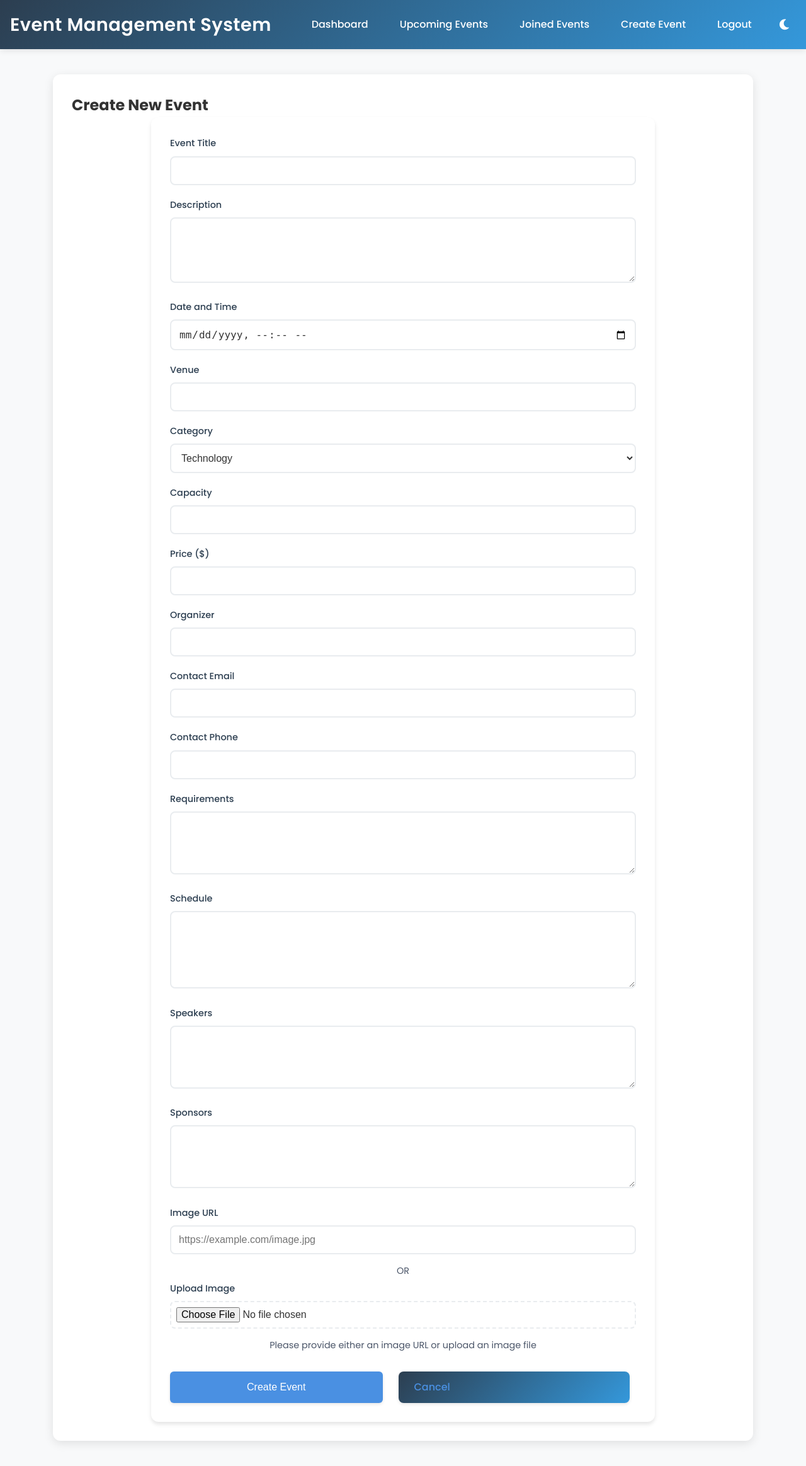
After one commit to Umar-MultiverseCode/Event-Management, a Flask app: page /create_event in a window 1280 px wide. The commit adds this page. Shown: the whole page at 63% size. Run offline with Flask 3, Linux system fonts and the light colour scheme; a user stored in the database is signed in.

Commit message:
Done with event creations feature

```diff
--- a/app.py
+++ b/app.py
@@ -1,13 +1,22 @@
-from flask import Flask, render_template, request, redirect, url_for, flash
+from flask import Flask, render_template, request, redirect, url_for, flash, send_from_directory
 from flask_sqlalchemy import SQLAlchemy
 from flask_login import LoginManager, UserMixin, login_user, login_required, logout_user, current_user
 from werkzeug.security import generate_password_hash, check_password_hash
 from datetime import datetime, timedelta
 import random
+import os
+from werkzeug.utils import secure_filename
 
 app = Flask(__name__)
 app.config['SECRET_KEY'] = 'your-secret-key-here'
 app.config['SQLALCHEMY_DATABASE_URI'] = 'sqlite:///events.db'
+app.config['UPLOAD_FOLDER'] = 'static/uploads'
+app.config['MAX_CONTENT_LENGTH'] = 16 * 1024 * 1024  # 16MB max file size
+ALLOWED_EXTENSIONS = {'png', 'jpg', 'jpeg', 'gif'}
+
+# Create upload folder if it doesn't exist
+os.makedirs(app.config['UPLOAD_FOLDER'], exist_ok=True)
+
 db = SQLAlchemy(app)
 login_manager = LoginManager()
 login_manager.init_app(app)
@@ -140,33 +149,125 @@ def logout():
     logout_user()
     return redirect(url_for('login'))
 
+@app.route('/delete_event/<int:event_id>', methods=['POST'])
+@login_required
+def delete_event(event_id):
+    event = Event.query.get_or_404(event_id)
+
+    # Check if the current user is the creator of the event
+    if event.created_by != current_user.id:
+        flash('You can only delete events that you created.')
+        return redirect(url_for('event_details', event_id=event_id))
+
+    # Delete the event's image file if it exists in the uploads folder
+    if event.image_url and event.image_url.startswith('/uploads/'):
+        filename = event.image_url.split('/')[-1]
+        file_path = os.path.join(app.config['UPLOAD_FOLDER'], filename)
+        if os.path.exists(file_path):
+            os.remove(file_path)
+
+    # Delete the event from the database
+    db.session.delete(event)
+    db.session.commit()
+
+    flash('Event has been successfully deleted.')
+    return redirect(url_for('dashboard'))
+
+def allowed_file(filename):
+    return '.' in filename and filename.rsplit('.', 1)[1].lower() in ALLOWED_EXTENSIONS
+
+@app.route('/create_event', methods=['GET', 'POST'])
+@login_required
+def create_event():
+    if request.method == 'POST':
+        # Get form data
+        title = request.form['title']
+        description = request.form['description']
+        date = datetime.strptime(request.form['date'], '%Y-%m-%dT%H:%M')
+        venue = request.form['venue']
+        category = request.form['category']
+        capacity = int(request.form['capacity'])
+        price = float(request.form['price'])
+        organizer = request.form['organizer']
+        contact_email = request.form['contact_email']
+        contact_phone = request.form['contact_phone']
+        requirements = request.form.get('requirements', '')
+        schedule = request.form.get('schedule', '')
+        speakers = request.form.get('speakers', '')
+        sponsors = request.form.get('sponsors', '')
+
+        # Handle image upload
+        image_url = request.form.get('image_url', '')
+        if 'image_file' in request.files:
+            file = request.files['image_file']
+            if file and file.filename and allowed_file(file.filename):
+                filename = secure_filename(file.filename)
+                # Add timestamp to filename to prevent duplicates
+                timestamp = datetime.now().strftime('%Y%m%d_%H%M%S')
+                filename = f"{timestamp}_{filename}"
+                file.save(os.path.join(app.config['UPLOAD_FOLDER'], filename))
+                image_url = url_for('uploaded_file', filename=filename)
+
+        # Create new event
+        event = Event(
+            title=title,
+            description=description,
+            date=date,
+            venue=venue,
+            category=category,
+            capacity=capacity,
+            price=price,
+            organizer=organizer,
+            contact_email=contact_email,
+            contact_phone=contact_phone,
+            requirements=requirements,
+            schedule=schedule,
+            speakers=speakers,
+            sponsors=sponsors,
+            image_url=image_url,
+            created_by=current_user.id
+        )
+
+        # Add to database
+        db.session.add(event)
+        db.session.commit()
+
+        flash('Event created successfully!')
+        return redirect(url_for('event_details', event_id=event.id))
+
+    return render_template('create_event.html')
+
+@app.route('/uploads/<filename>')
+def uploaded_file(filename):
+    return send_from_directory(app.config['UPLOAD_FOLDER'], filename)
+
 def init_db():
     with app.app_context():
-        # Drop all existing tables
-        db.drop_all()
-        # Create all tables
+        # Create all tables if they don't exist
         db.create_all()
 
-        # Create a test user
-        test_user = User(username='test')
-        test_user.set_password('test123')
-        db.session.add(test_user)
+        # Check if we need to add sample data
+        if not User.query.first():
+            # Create a test user
+            test_user = User(username='test')
+            test_user.set_password('test123')
+            db.session.add(test_user)
 
-        # Create sample events with rich content
-        events = [
-            Event(
-                title='Tech Conference 2024',
-                description='Join us for the most anticipated tech conference of the year! This event brings together industry leaders, innovators, and tech enthusiasts for three days of learning, networking, and inspiration. Featuring keynote speeches, panel discussions, and hands-on workshops.',
-                date=datetime(2024, 6, 15, 9, 0),
-                venue='Convention Center, New York',
-                category='Technology',
-                capacity=1000,
-                price=299.99,
-                organizer='Tech Innovators Inc.',
-                contact_email='info@techconference.com',
-                contact_phone='+1 (555) 123-4567',
-                requirements='Laptop, Notebook, Business Cards',
-                schedule='''Day 1:
+            # Create sample events with rich content
+            events = [
+                Event(
+                    title='Tech Conference 2024',
+                    description='Join us for the most anticipated tech conference of the year! This event brings together industry leaders, innovators, and tech enthusiasts for three days of learning, networking, and inspiration. Featuring keynote speeches, panel discussions, and hands-on workshops.',
+                    date=datetime(2024, 6, 15, 9, 0),
+                    venue='Convention Center, New York',
+                    category='Technology',
+                    capacity=1000,
+                    price=299.99,
+                    organizer='Tech Innovators Inc.',
+                    contact_email='info@techconference.com',
+                    contact_phone='+1 (555) 123-4567',
+                    requirements='Laptop, Notebook, Business Cards',
+                    schedule='''Day 1:
 - 9:00 AM: Registration
 - 10:00 AM: Opening Keynote
 - 12:00 PM: Lunch
@@ -179,11 +280,11 @@ Day 2:
 - 12:00 PM: Lunch
 - 2:00 PM: Breakout Sessions
 - 5:00 PM: Closing Remarks''',
-                speakers='''John Smith - CEO, TechCorp
+                    speakers='''John Smith - CEO, TechCorp
 Sarah Johnson - CTO, InnovateX
 Michael Brown - AI Researcher, Stanford
 Emily Davis - Product Manager, Google''',
-                sponsors='''Platinum Sponsors:
+                    sponsors='''Platinum Sponsors:
 - Microsoft
 - Amazon Web Services
 - Google Cloud
@@ -192,21 +293,21 @@ Gold Sponsors:
 - IBM
 - Oracle
 - Salesforce''',
-                image_url='https://images.unsplash.com/photo-1511795409834-432f31197ce6?w=800&auto=format&fit=crop&q=60'
-            ),
-            Event(
-                title='Music Festival 2024',
-                description='Experience three days of incredible music across multiple stages! From rock to electronic, jazz to hip-hop, this festival has something for every music lover. Join thousands of music enthusiasts for an unforgettable weekend of performances, food, and fun.',
-                date=datetime(2024, 7, 20, 18, 0),
-                venue='Central Park, New York',
-                category='Music',
-                capacity=5000,
-                price=199.99,
-                organizer='Music Events Co.',
-                contact_email='info@musicfestival.com',
-                contact_phone='+1 (555) 987-6543',
-                requirements='Valid ID, Comfortable Shoes, Sun Protection',
-                schedule='''Friday:
+                    image_url='https://images.unsplash.com/photo-1511795409834-432f31197ce6?w=800&auto=format&fit=crop&q=60'
+                ),
+                Event(
+                    title='Music Festival 2024',
+                    description='Experience three days of incredible music across multiple stages! From rock to electronic, jazz to hip-hop, this festival has something for every music lover. Join thousands of music enthusiasts for an unforgettable weekend of performances, food, and fun.',
+                    date=datetime(2024, 7, 20, 18, 0),
+                    venue='Central Park, New York',
+                    category='Music',
+                    capacity=5000,
+                    price=199.99,
+                    organizer='Music Events Co.',
+                    contact_email='info@musicfestival.com',
+                    contact_phone='+1 (555) 987-6543',
+                    requirements='Valid ID, Comfortable Shoes, Sun Protection',
+                    schedule='''Friday:
 - 6:00 PM: Gates Open
 - 7:00 PM: Opening Act
 - 9:00 PM: Headliner 1
@@ -223,12 +324,12 @@ Sunday:
 - 3:00 PM: Acoustic Stage
 - 6:00 PM: Final Headliner
 - 9:00 PM: Closing Ceremony''',
-                speakers='''Main Stage:
+                    speakers='''Main Stage:
 - The Rock Band
 - Electronic Duo
 - Jazz Ensemble
 - Hip-Hop Collective''',
-                sponsors='''Presented by:
+                    sponsors='''Presented by:
 - Spotify
 - Apple Music
 - SoundCloud
@@ -237,21 +338,21 @@ Sponsored by:
 - Red Bull
 - Coca-Cola
 - Samsung''',
-                image_url='https://images.unsplash.com/photo-1470229722913-7c0e2dbbafd3?w=800&auto=format&fit=crop&q=60'
-            ),
-            Event(
-                title='Startup Pitch Competition',
-                description='Calling all entrepreneurs! Present your innovative ideas to a panel of industry experts and potential investors. This competition offers cash prizes, mentorship opportunities, and the chance to connect with venture capitalists.',
-                date=datetime(2024, 8, 5, 14, 0),
-                venue='Innovation Hub, San Francisco',
-                category='Business',
-                capacity=200,
-                price=49.99,
-                organizer='Startup Network',
-                contact_email='pitch@startupnetwork.com',
-                contact_phone='+1 (555) 456-7890',
-                requirements='Pitch Deck, Business Plan, Demo (if applicable)',
-                schedule='''2:00 PM: Registration
+                    image_url='https://images.unsplash.com/photo-1470229722913-7c0e2dbbafd3?w=800&auto=format&fit=crop&q=60'
+                ),
+                Event(
+                    title='Startup Pitch Competition',
+                    description='Calling all entrepreneurs! Present your innovative ideas to a panel of industry experts and potential investors. This competition offers cash prizes, mentorship opportunities, and the chance to connect with venture capitalists.',
+                    date=datetime(2024, 8, 5, 14, 0),
+                    venue='Innovation Hub, San Francisco',
+                    category='Business',
+                    capacity=200,
+                    price=49.99,
+                    organizer='Startup Network',
+                    contact_email='pitch@startupnetwork.com',
+                    contact_phone='+1 (555) 456-7890',
+                    requirements='Pitch Deck, Business Plan, Demo (if applicable)',
+                    schedule='''2:00 PM: Registration
 2:30 PM: Opening Remarks
 3:00 PM: Pitch Sessions Begin
 5:00 PM: Break
@@ -259,12 +360,12 @@ Sponsored by:
 6:30 PM: Judging
 7:00 PM: Awards Ceremony
 7:30 PM: Networking Reception''',
-                speakers='''Judges:
+                    speakers='''Judges:
 - Mark Johnson - Partner, Venture Capital
 - Lisa Chen - CEO, Tech Accelerator
 - David Wilson - Angel Investor
 - Sarah Miller - Startup Advisor''',
-                sponsors='''Hosted by:
+                    sponsors='''Hosted by:
 - Y Combinator
 - TechStars
 - 500 Startups
@@ -273,74 +374,14 @@ Supported by:
 - Silicon Valley Bank
 - Stripe
 - AWS Startups''',
-                image_url='https://images.unsplash.com/photo-1552664730-d307ca884978?w=800&auto=format&fit=crop&q=60'
-            )
-        ]
+                    image_url='https://images.unsplash.com/photo-1552664730-d307ca884978?w=800&auto=format&fit=crop&q=60'
+                )
+            ]
 
-        # Add more random events
-        categories = ['Technology', 'Music', 'Business', 'Art', 'Sports', 'Food', 'Education', 'Health']
-        organizers = ['Event Pro', 'Global Events', 'City Events', 'Professional Organizers', 'Event Masters']
-        category_images = {
-            'Technology': 'https://images.unsplash.com/photo-1511795409834-432f31197ce6?w=800&auto=format&fit=crop&q=60',
-            'Music': 'https://images.unsplash.com/photo-1470229722913-7c0e2dbbafd3?w=800&auto=format&fit=crop&q=60',
-            'Business': 'https://images.unsplash.com/photo-1552664730-d307ca884978?w=800&auto=format&fit=crop&q=60',
-            'Art': 'https://images.unsplash.com/photo-1502877338535-766e1452684a?w=800&auto=format&fit=crop&q=60',
-            'Sports': 'https://images.unsplash.com/photo-1517649763962-0c623066013b?w=800&auto=format&fit=crop&q=60',
-            'Food': 'https://images.unsplash.com/photo-1504674900247-0877df9cc836?w=800&auto=format&fit=crop&q=60',
-            'Education': 'https://images.unsplash.com/photo-1523580494863-6f3031224c94?w=800&auto=format&fit=crop&q=60',
-            'Health': 'https://images.unsplash.com/photo-1571019613454-1cb2f99b2d8b?w=800&auto=format&fit=crop&q=60'
-        }
-        for i in range(17):  # Add 17 more events to make it 20 total
-            event_date = datetime.now() + timedelta(days=random.randint(1, 365))
-            category = random.choice(categories)
-            event = Event(
-                title=f'{category} Event {event_date.year}',
-                description=f'Join us for an amazing {category.lower()} event featuring special guests and exciting activities. This event promises to be an unforgettable experience with expert speakers, interactive sessions, and networking opportunities.',
-                date=event_date,
-                venue=random.choice([
-                    'Convention Center, New York',
-                    'Central Park, New York',
-                    'Innovation Hub, San Francisco',
-                    'Tech Park, Silicon Valley',
-                    'Music Hall, Los Angeles',
-                    'Business Center, Chicago',
-                    'Art Gallery, Miami',
-                    'Sports Arena, Boston',
-                    'Conference Center, Seattle',
-                    'Exhibition Hall, Las Vegas'
-                ]),
-                category=category,
-                capacity=random.randint(100, 1000),
-                price=random.uniform(49.99, 299.99),
-                organizer=random.choice(organizers),
-                contact_email=f'info@{category.lower()}event.com',
-                contact_phone=f'+1 (555) {random.randint(100,999)}-{random.randint(1000,9999)}',
-                requirements='Valid ID, Registration Confirmation',
-                schedule='''Morning:
-- 9:00 AM: Registration
-- 10:00 AM: Opening Session
-- 12:00 PM: Lunch
+            for event in events:
+                db.session.add(event)
 
-Afternoon:
-- 2:00 PM: Main Activities
-- 4:00 PM: Breakout Sessions
-- 6:00 PM: Closing Remarks''',
-                speakers='''Featured Speakers:
-- Industry Expert 1
-- Professional Speaker 2
-- Special Guest 3''',
-                sponsors='''Sponsored by:
-- Company A
-- Organization B
-- Corporation C''',
-                image_url=category_images[category]
-            )
-            events.append(event)
-
-        for event in events:
-            db.session.add(event)
-
-        db.session.commit()
+            db.session.commit()
 
 if __name__ == '__main__':
     init_db()
--- a/templates/base.html
+++ b/templates/base.html
@@ -358,6 +358,7 @@
                     <a href="{{ url_for('dashboard') }}">Dashboard</a>
                     <a href="{{ url_for('upcoming_events') }}">Upcoming Events</a>
                     <a href="{{ url_for('joined_events') }}">Joined Events</a>
+                    <a href="{{ url_for('create_event') }}">Create Event</a>
                     <a href="{{ url_for('logout') }}">Logout</a>
                 {% else %}
                     <a href="{{ url_for('login') }}">Login</a>
--- /dev/null
+++ b/templates/create_event.html
@@ -0,0 +1,174 @@
+{% extends "base.html" %}
+
+{% block title %}Create Event{% endblock %}
+
+{% block content %}
+<div class="card">
+    <h2>Create New Event</h2>
+    <form method="POST" action="{{ url_for('create_event') }}" class="form-container" enctype="multipart/form-data">
+        <div class="form-group">
+            <label for="title">Event Title</label>
+            <input type="text" id="title" name="title" required>
+        </div>
+
+        <div class="form-group">
+            <label for="description">Description</label>
+            <textarea id="description" name="description" rows="4" required></textarea>
+        </div>
+
+        <div class="form-group">
+            <label for="date">Date and Time</label>
+            <input type="datetime-local" id="date" name="date" required>
+        </div>
+
+        <div class="form-group">
+            <label for="venue">Venue</label>
+            <input type="text" id="venue" name="venue" required>
+        </div>
+
+        <div class="form-group">
+            <label for="category">Category</label>
+            <select id="category" name="category" required>
+                <option value="Technology">Technology</option>
+                <option value="Music">Music</option>
+                <option value="Business">Business</option>
+                <option value="Art">Art</option>
+                <option value="Sports">Sports</option>
+                <option value="Food">Food</option>
+                <option value="Education">Education</option>
+                <option value="Health">Health</option>
+            </select>
+        </div>
+
+        <div class="form-group">
+            <label for="capacity">Capacity</label>
+            <input type="number" id="capacity" name="capacity" min="1" required>
+        </div>
+
+        <div class="form-group">
+            <label for="price">Price ($)</label>
+            <input type="number" id="price" name="price" min="0" step="0.01" required>
+        </div>
+
+        <div class="form-group">
+            <label for="organizer">Organizer</label>
+            <input type="text" id="organizer" name="organizer" required>
+        </div>
+
+        <div class="form-group">
+            <label for="contact_email">Contact Email</label>
+            <input type="email" id="contact_email" name="contact_email" required>
+        </div>
+
+        <div class="form-group">
+            <label for="contact_phone">Contact Phone</label>
+            <input type="tel" id="contact_phone" name="contact_phone" required>
+        </div>
+
+        <div class="form-group">
+            <label for="requirements">Requirements</label>
+            <textarea id="requirements" name="requirements" rows="3"></textarea>
+        </div>
+
+        <div class="form-group">
+            <label for="schedule">Schedule</label>
+            <textarea id="schedule" name="schedule" rows="5"></textarea>
+        </div>
+
+        <div class="form-group">
+            <label for="speakers">Speakers</label>
+            <textarea id="speakers" name="speakers" rows="3"></textarea>
+        </div>
+
+        <div class="form-group">
+            <label for="sponsors">Sponsors</label>
+            <textarea id="sponsors" name="sponsors" rows="3"></textarea>
+        </div>
+
+        <div class="form-group">
+            <label for="image_url">Image URL</label>
+            <input type="url" id="image_url" name="image_url" placeholder="https://example.com/image.jpg">
+            <p class="form-help">OR</p>
+            <label for="image_file">Upload Image</label>
+            <input type="file" id="image_file" name="image_file" accept="image/*">
+            <p class="form-help">Please provide either an image URL or upload an image file</p>
+        </div>
+
+        <div class="form-actions">
+            <button type="submit" class="btn">Create Event</button>
+            <a href="{{ url_for('dashboard') }}" class="btn">Cancel</a>
+        </div>
+    </form>
+</div>
+
+<style>
+    .form-container {
+        max-width: 800px;
+        margin: 0 auto;
+        padding: 30px;
+    }
+
+    .form-group {
+        margin-bottom: 20px;
+    }
+
+    .form-group label {
+        display: block;
+        margin-bottom: 8px;
+        font-weight: 500;
+        color: #2c3e50;
+    }
+
+    .form-group input,
+    .form-group select,
+    .form-group textarea {
+        width: 100%;
+        padding: 12px;
+        border: 2px solid var(--border-color);
+        border-radius: 8px;
+        background-color: var(--input-bg);
+        color: var(--text-color);
+        font-size: 1rem;
+    }
+
+    .form-group textarea {
+        resize: vertical;
+        min-height: 100px;
+    }
+
+    .form-actions {
+        display: flex;
+        gap: 15px;
+        margin-top: 30px;
+    }
+
+    .form-actions .btn {
+        flex: 1;
+    }
+
+    @media (max-width: 768px) {
+        .form-container {
+            padding: 20px;
+        }
+
+        .form-actions {
+            flex-direction: column;
+        }
+    }
+
+    .form-help {
+        font-size: 0.85rem;
+        color: #6c757d;
+        margin: 5px 0;
+    }
+    .form-group input[type="file"] {
+        padding: 8px;
+        border: 2px dashed var(--border-color);
+        background-color: var(--input-bg);
+        cursor: pointer;
+    }
+    .form-group input[type="file"]:hover {
+        border-color: #3498db;
+    }
+</style>
+{% endblock %}
--- a/templates/dashboard.html
+++ b/templates/dashboard.html
@@ -12,6 +12,7 @@
         <div style="display: flex; gap: 20px; margin-top: 20px;">
             <a href="{{ url_for('upcoming_events') }}" class="btn">View Upcoming Events</a>
             <a href="{{ url_for('joined_events') }}" class="btn">View Joined Events</a>
+            <a href="{{ url_for('create_event') }}" class="btn">Create New Event</a>
         </div>
     </div>
 </div>
--- a/templates/event_details.html
+++ b/templates/event_details.html
@@ -46,6 +46,11 @@
                     {% else %}
                         <form method="POST" action="{{ url_for('join_event', event_id=event.id) }}" style="display: inline;">
                             <button type="submit" class="btn">Join Event</button>
+                        </form>
+                    {% endif %}
+                    {% if event.created_by == current_user.id %}
+                        <form method="POST" action="{{ url_for('delete_event', event_id=event.id) }}" style="display: inline;" onsubmit="return confirm('Are you sure you want to delete this event? This action cannot be undone.');">
+                            <button type="submit" class="btn btn-danger">Delete Event</button>
                         </form>
                     {% endif %}
                     <a href="{{ url_for('dashboard') }}" class="btn">Back to Dashboard</a>
```
Also changed, not shown: events.db, static/uploads/20250407_201541_bmw-m4-csl-mi-06.jpg (added), static/uploads/20250407_203128_amir-hosseini-F36wrM-Ecn4-unsplash.jpg (added), static/uploads/events/2_20250405201745_Flux_Dev_Generate_a_visually_stunning_thumbnail_for_a_music_tr_1.jpeg (added), 1 other file.
